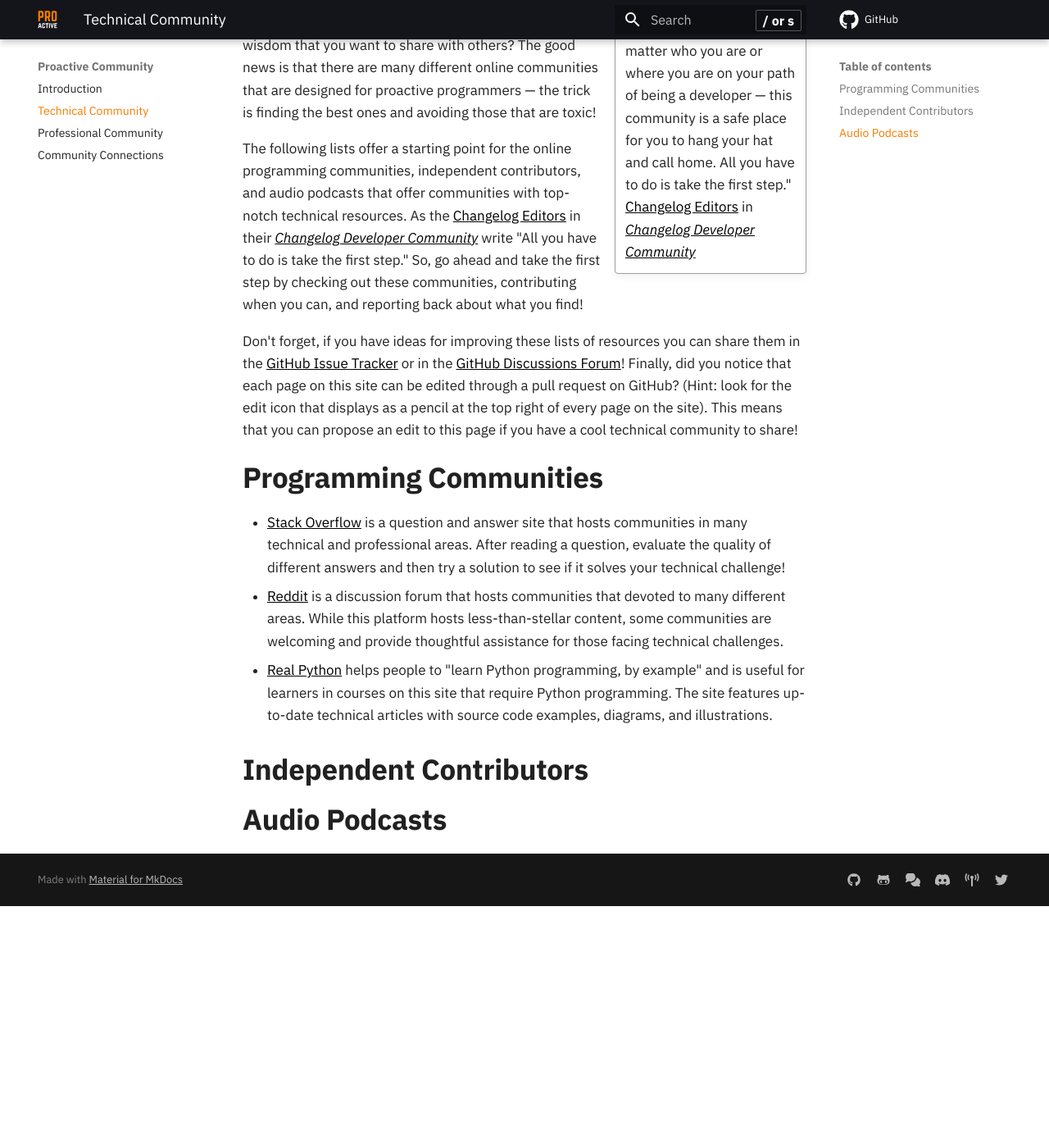
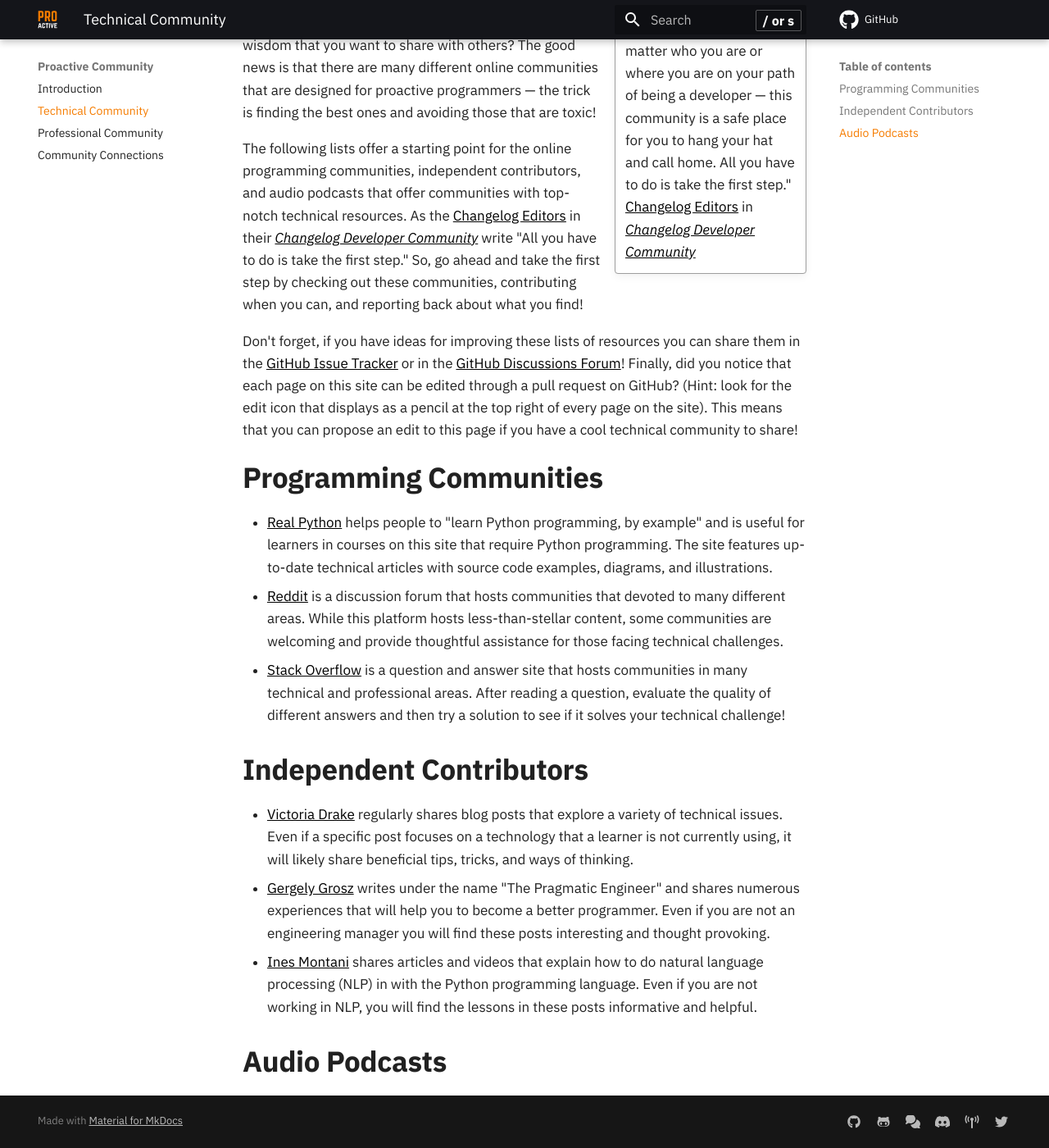
Before and after one commit to ProactiveProgrammers/www.proactiveprogrammers.com, an MkDocs documentation site: the page built from docs/proactive-community/technical-resources.md, in a window 1280 px wide and 1400 px high, scrolled down 295 px. Shown: the whole window at 82% size. Built offline with MkDocs 1.6.1 and Material for MkDocs 9.7.7, drawn with Linux system fonts in a browser that asks for light colours; comment, search, counter and statistics services are not loaded; before the commit the page ends 1400 px from its top, so only the background shows below that.

Commit message:
feat: Add the independent contributors to technical-resources.md.

```diff
--- a/docs/proactive-community/technical-resources.md
+++ b/docs/proactive-community/technical-resources.md
@@ -29,21 +29,36 @@
 
 ## Programming Communities
 
-- [Stack Overflow](https://stackoverflow.com/) is a question and answer site
-  that hosts communities in many technical and professional areas. After reading
-  a question, evaluate the quality of different answers and then try a solution
-  to see if it solves your technical challenge!
+- [Real Python](https://realpython.com/) helps people to "learn Python
+  programming, by example" and is useful for learners in courses on this site
+  that require Python programming. The site features up-to-date technical
+  articles with source code examples, diagrams, and illustrations.
 
 - [Reddit](https://www.reddit.com/) is a discussion forum that hosts communities
   that devoted to many different areas. While this platform hosts
   less-than-stellar content, some communities are welcoming and provide
   thoughtful assistance for those facing technical challenges.
 
-- [Real Python](https://realpython.com/) helps people to "learn Python
-  programming, by example" and is useful for learners in courses on this site
-  that require Python programming. The site features up-to-date technical
-  articles with source code examples, diagrams, and illustrations.
+- [Stack Overflow](https://stackoverflow.com/) is a question and answer site
+  that hosts communities in many technical and professional areas. After reading
+  a question, evaluate the quality of different answers and then try a solution
+  to see if it solves your technical challenge!
 
 ## Independent Contributors
 
+- [Victoria Drake](https://victoria.dev/) regularly shares blog posts that
+  explore a variety of technical issues. Even if a specific post focuses on
+  a technology that a learner is not currently using, it will likely share
+  beneficial tips, tricks, and ways of thinking.
+
+- [Gergely Grosz](https://blog.pragmaticengineer.com/) writes under the name
+  "The Pragmatic Engineer" and shares numerous experiences that will help you to
+  become a better programmer. Even if you are not an engineering manager you
+  will find these posts interesting and thought provoking.
+
+- [Ines Montani](https://ines.io/) shares articles and videos that explain how
+  to do natural language processing (NLP) in with the Python programming
+  language. Even if you are not working in NLP, you will find the lessons in
+  these posts informative and helpful.
+
 ## Audio Podcasts
```
